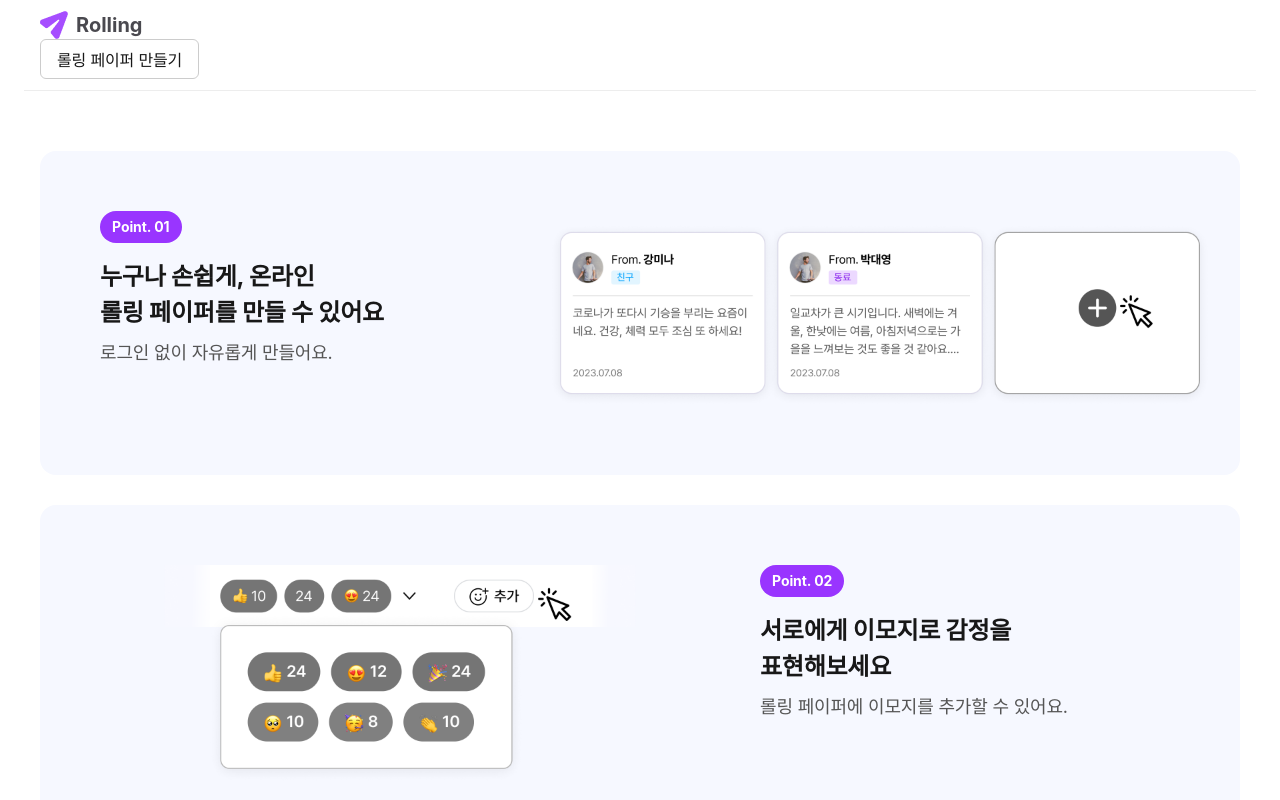
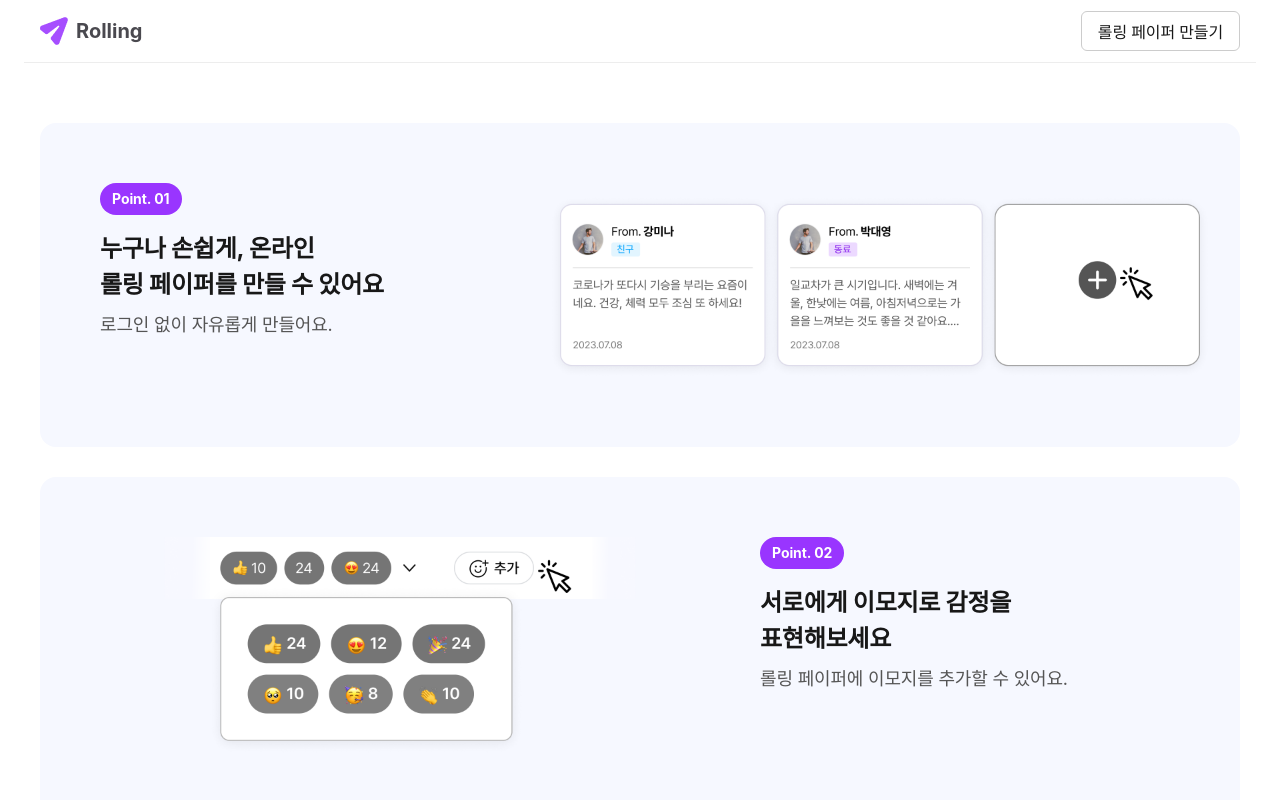
Before and after one commit to codeit-project-rolling/rolling, a React (Create React App) app: page / in a window 1280 px wide. Shown: the top 800 px of the page. Built offline with nearby package versions, Linux system fonts and the light colour scheme; no server answers.

Commit message:
style: header 스타일수정

```diff
--- a/package.json
+++ b/package.json
@@ -16,8 +16,8 @@
     "prop-types": "^15.8.1",
     "react": "^18.2.0",
     "react-dom": "^18.2.0",
+    "react-input-emoji": "^5.6.6",
     "react-loading-skeleton": "^3.4.0",
-    "react-input-emoji": "^5.6.6",
     "react-modal": "^3.16.1",
     "react-router-dom": "^6.22.2",
     "react-scripts": "5.0.1",
--- a/src/components/Header/HeaderComponents/Header.jsx
+++ b/src/components/Header/HeaderComponents/Header.jsx
@@ -16,7 +16,6 @@ function Header({ postId }) {
   return (
     <>
       <div className={HeaderStyles.headerContainer}>
-        <div className={HeaderStyles.headerTop}>
         <Link to="/" style={{ textDecoration: 'none' }}>
           <div className={HeaderStyles.headerLogo}>
             <img src={LogoImg} alt="LogoImg" />
@@ -30,7 +29,7 @@ function Header({ postId }) {
             </Button>
           )}
       </div>
-      </div>
+
       <hr className={HeaderStyles.line} />
     </>
   );
```
Also changed, not shown: 1 other file (tests, documents, lock files or other folders). Lines whose indentation alone changed are shown as unchanged.
